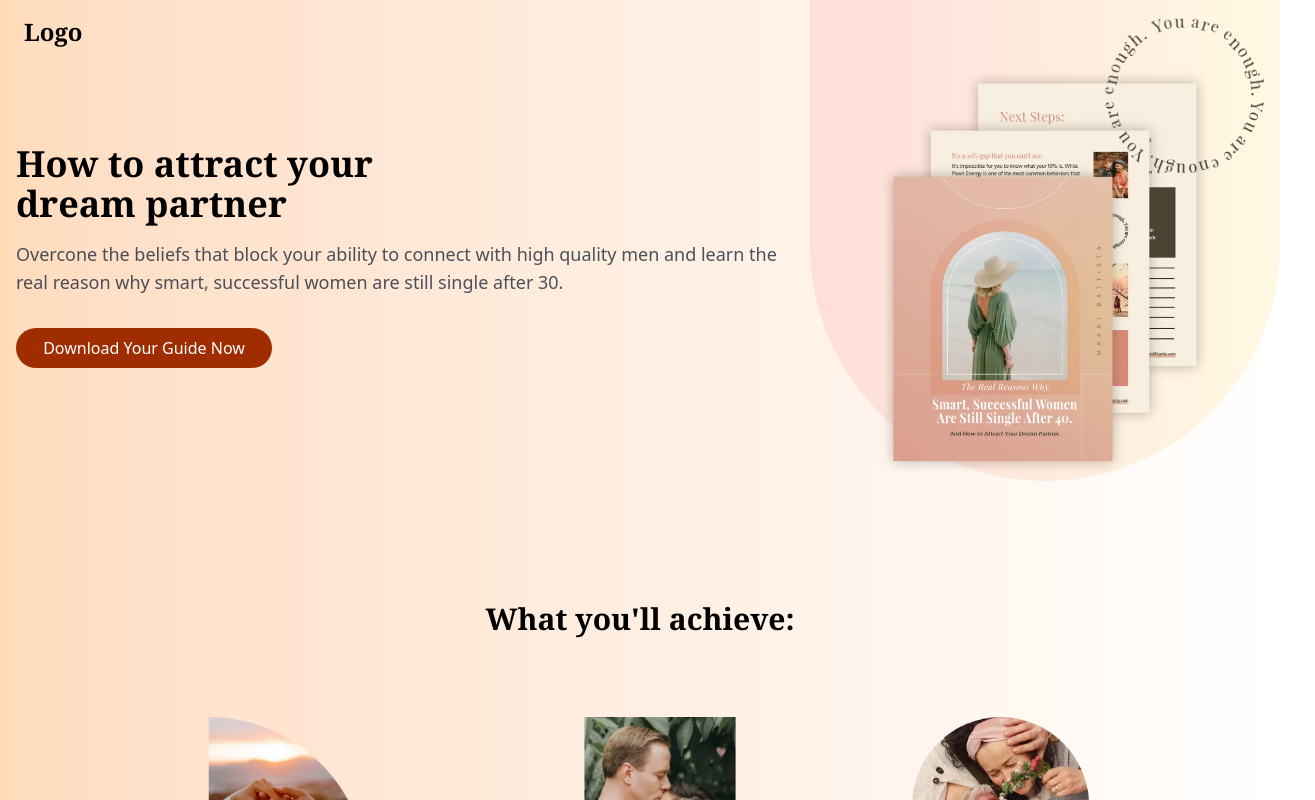
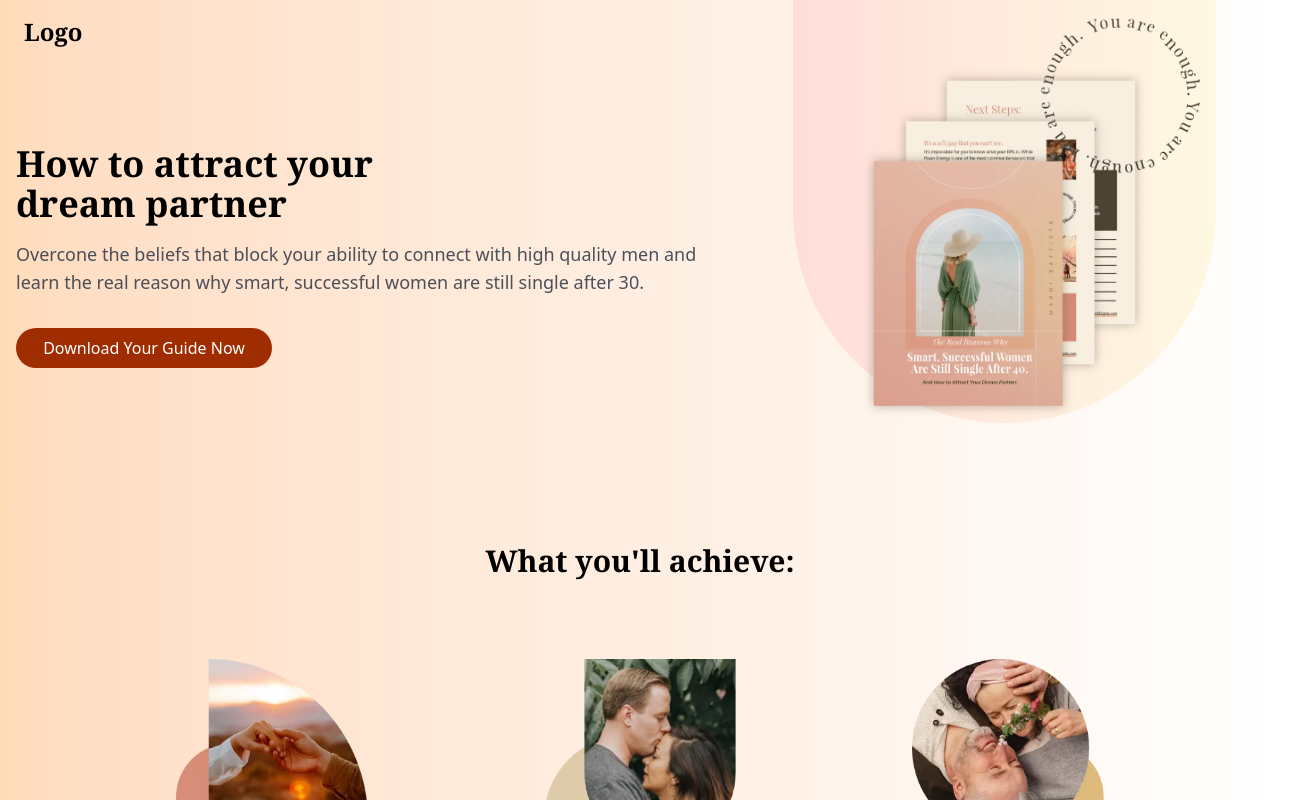
Before and after one commit to esyot/resteban-examination, a Vue app: page / in a window 1280 px wide. Shown: the top 800 px of the page, 1315 px wide, since content can reach past the window. Built offline with nearby package versions, Linux system fonts and the light colour scheme.

Commit message:
updated codes -main

```diff
--- a/src/components/sections/Section1.vue
+++ b/src/components/sections/Section1.vue
@@ -26,7 +26,7 @@
       </div>
     </div>
     <div
-      class="relative sm:order-2 order-1 bg-gradient-to-r from-red-200/50 to-amber-100/50 rounded-b-full"
+      class="relative sm:order-2 order-1 bg-gradient-to-r from-red-200/50 to-amber-100/50 rounded-b-full mx-16"
     >
       <div class="flex sm:hidden justify-center">
         <h1 class="text-2xl font-bold font-serif">Logo</h1>
```
